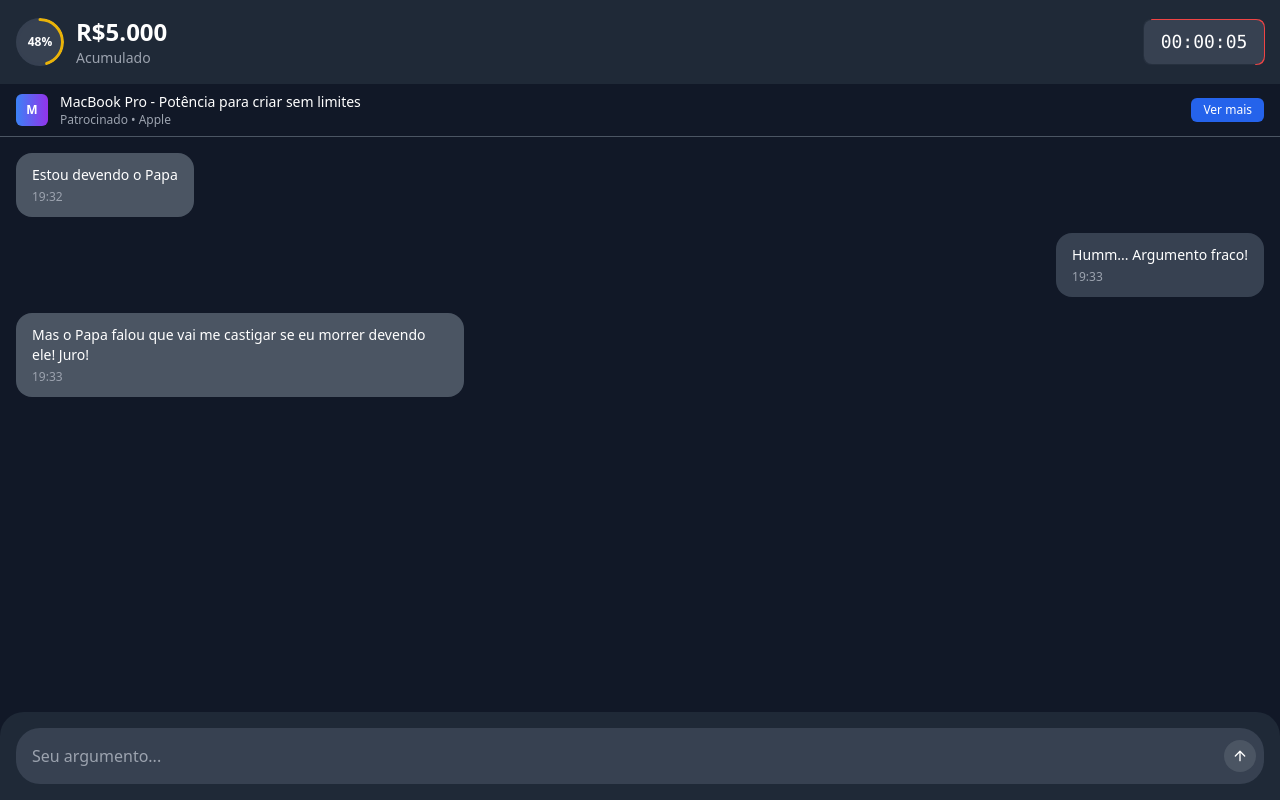
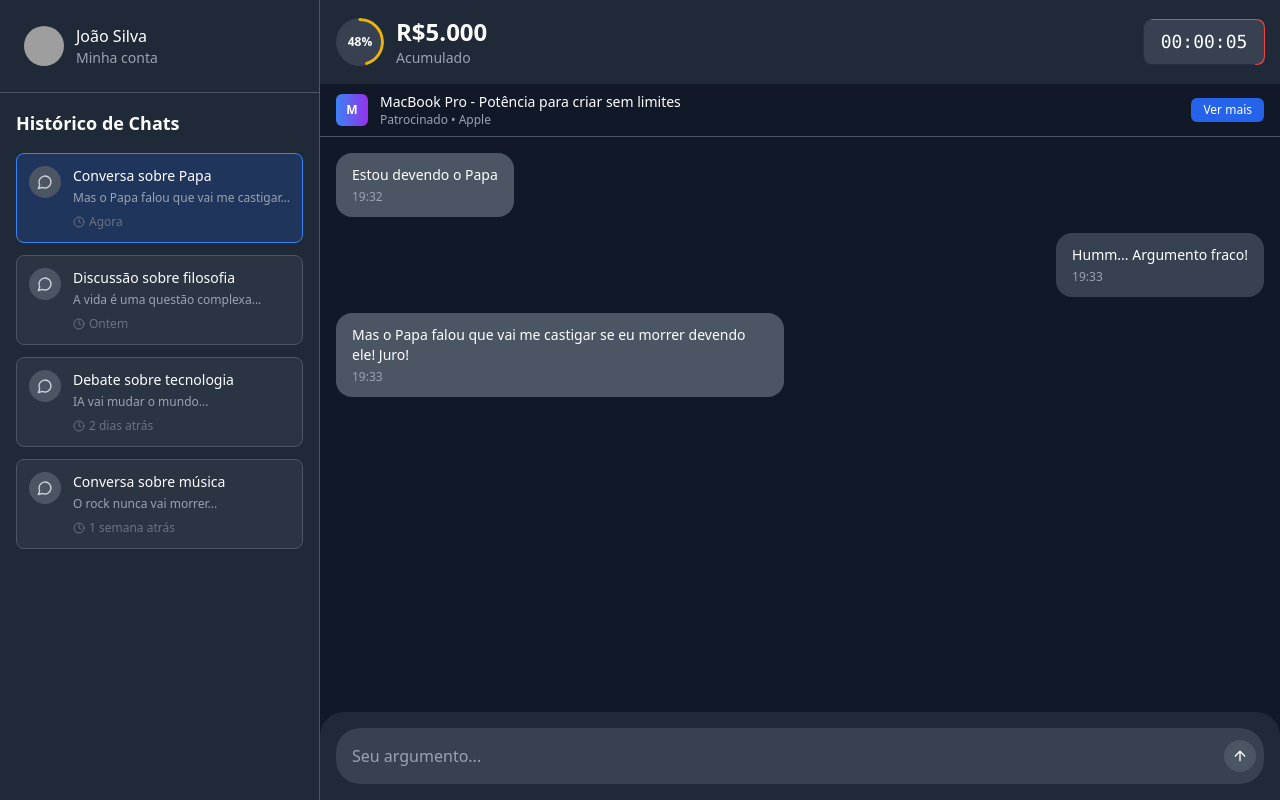
Before and after one commit to jedmesilva/argument-chat-timer, a React (Vite) app: page / in a window 1280 px wide. Built offline with nearby package versions, Linux system fonts and the light colour scheme; grey boxes are pictures that could not be loaded.

Commit message:
Refactor chat history menu
- Make the menu always visible on desktop.
- Remove the "New Chat" button.
- Replace the menu title with user avatar and name, linking to the user's account page.

```diff
--- a/src/components/ChatHistoryMenu.tsx
+++ b/src/components/ChatHistoryMenu.tsx
@@ -1,6 +1,7 @@
 
 import React from 'react';
-import { X, Plus } from 'lucide-react';
+import { X } from 'lucide-react';
+import { Avatar, AvatarImage, AvatarFallback } from './ui/avatar';
 import ChatHistoryItem from './ChatHistoryItem';
 
 interface ChatHistory {
@@ -49,9 +50,13 @@ export default function ChatHistoryMenu({
   isOpen,
   onClose,
   activeChat,
-  onChatSelect,
-  onNewChat
+  onChatSelect
 }: ChatHistoryMenuProps) {
+  const handleAccountClick = () => {
+    // Navegar para página de conta do usuário
+    console.log('Navegando para conta do usuário...');
+  };
+
   return (
     <>
       {/* Overlay para mobile */}
@@ -67,12 +72,27 @@ export default function ChatHistoryMenu({
         fixed md:relative top-0 left-0 h-full w-80 bg-gray-800 border-r border-gray-600 z-50
         transform transition-transform duration-300 ease-in-out
         ${isOpen ? 'translate-x-0' : '-translate-x-full'}
-        md:translate-x-0 ${isOpen ? 'md:block' : 'md:hidden'}
+        md:translate-x-0 md:block
       `}>
         <div className="flex flex-col h-full">
-          {/* Header do menu */}
-          <div className="flex items-center justify-between p-4 border-b border-gray-600">
-            <h2 className="text-lg font-semibold text-white">Histórico de Chats</h2>
+          {/* Header com perfil do usuário */}
+          <div className="p-4 border-b border-gray-600">
+            <div className="flex items-center justify-between">
+              <div
+                onClick={handleAccountClick}
+                className="flex items-center space-x-3 cursor-pointer hover:bg-gray-700 p-2 rounded-lg transition-colors flex-1"
+              >
+                <Avatar className="w-10 h-10">
+                  <AvatarImage src="/placeholder.svg" alt="Usuario" />
+                  <AvatarFallback className="bg-blue-600 text-white">
+                    U
+                  </AvatarFallback>
+                </Avatar>
+                <div>
+                  <h3 className="text-white font-medium">João Silva</h3>
+                  <p className="text-gray-400 text-sm">Minha conta</p>
+                </div>
+              </div>
               <button
                 onClick={onClose}
                 className="p-1 rounded-lg hover:bg-gray-700 transition-colors md:hidden"
@@ -80,20 +100,11 @@ export default function ChatHistoryMenu({
                 <X size={20} className="text-gray-400" />
               </button>
             </div>
-
-          {/* Botão novo chat */}
-          <div className="p-4">
-            <button
-              onClick={onNewChat}
-              className="w-full bg-blue-600 hover:bg-blue-500 text-white py-2 px-4 rounded-lg transition-colors flex items-center justify-center space-x-2"
-            >
-              <Plus size={16} />
-              <span>Novo Chat</span>
-            </button>
           </div>
 
           {/* Lista de histórico */}
           <div className="flex-1 overflow-y-auto p-4 space-y-3">
+            <h2 className="text-lg font-semibold text-white mb-4">Histórico de Chats</h2>
             {mockHistory.map((chat) => (
               <ChatHistoryItem
                 key={chat.id}
--- a/src/pages/Index.tsx
+++ b/src/pages/Index.tsx
@@ -1,4 +1,3 @@
-
 import React, { useState, useEffect, useRef } from 'react';
 import { ArrowUp } from 'lucide-react';
 import CircularBorderProgress from '../components/CircularBorderProgress';
@@ -143,7 +142,10 @@ export default function ChatApp() {
   };
 
   const handleAvatarClick = () => {
+    // No mobile, toggle o menu. No desktop, o menu fica sempre visível
+    if (window.innerWidth < 768) {
       setIsMenuOpen(!isMenuOpen);
+    }
   };
 
   const handleMenuClose = () => {
@@ -158,40 +160,43 @@ export default function ChatApp() {
     }
   };
 
-  const handleNewChat = () => {
-    // Lógica para criar novo chat
-    console.log('Novo chat criado');
-    if (window.innerWidth < 768) {
-      setIsMenuOpen(false);
-    }
-  };
-
   return (
     <div className="flex h-dvh bg-gray-900 text-white overflow-hidden">
-      {/* Menu do histórico */}
+      {/* Menu do histórico - sempre visível no desktop */}
+      <div className="hidden md:block">
+        <ChatHistoryMenu
+          isOpen={true}
+          onClose={() => {}}
+          activeChat={activeChat}
+          onChatSelect={handleChatSelect}
+          onNewChat={() => {}}
+        />
+      </div>
+
+      {/* Menu do histórico - modal no mobile */}
+      <div className="md:hidden">
         <ChatHistoryMenu
           isOpen={isMenuOpen}
           onClose={handleMenuClose}
           activeChat={activeChat}
           onChatSelect={handleChatSelect}
-        onNewChat={handleNewChat}
+          onNewChat={() => {}}
         />
+      </div>
 
       {/* Área principal do chat */}
-      <div className={`flex flex-col flex-1 min-w-0 transition-all duration-300 ${
-        isMenuOpen ? 'md:ml-0' : 'md:ml-0'
-      }`}>
+      <div className="flex flex-col flex-1 min-w-0">
         {/* Header */}
         <div className="flex justify-between items-center p-4 bg-gray-800 flex-shrink-0">
           <div className="flex items-center space-x-3">
             <div
               onClick={handleAvatarClick}
-              className="cursor-pointer"
+              className="cursor-pointer md:cursor-default"
             >
               {showProgress ? (
                 <CircularProgress percentage={progressPercentage} />
               ) : (
-                <div className="w-12 h-12 bg-gray-700 rounded-full flex items-center justify-center hover:bg-gray-600 transition-colors">
+                <div className="w-12 h-12 bg-gray-700 rounded-full flex items-center justify-center hover:bg-gray-600 transition-colors md:hover:bg-gray-700">
                   <span className="text-sm font-medium">img</span>
                   <span className="text-xs text-gray-400 ml-1">AI</span>
                 </div>
```
Lines whose indentation alone changed are shown as unchanged.
